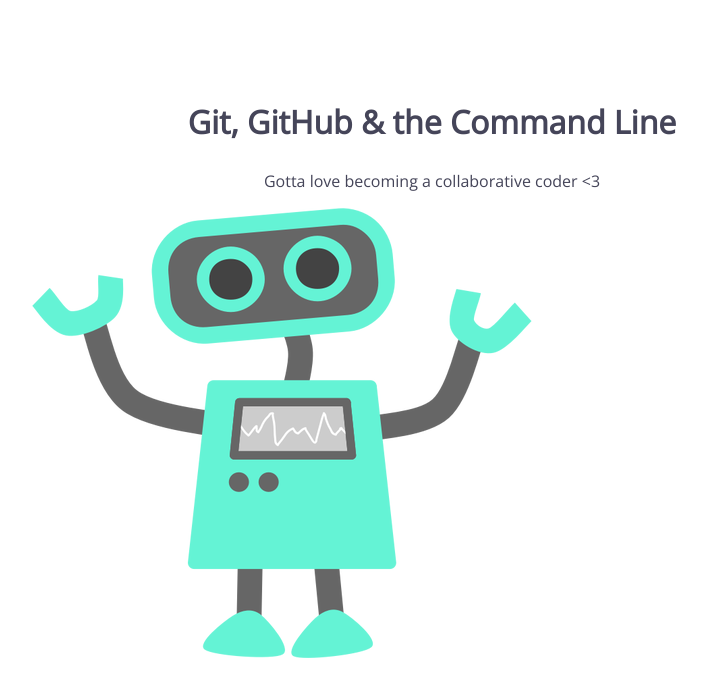
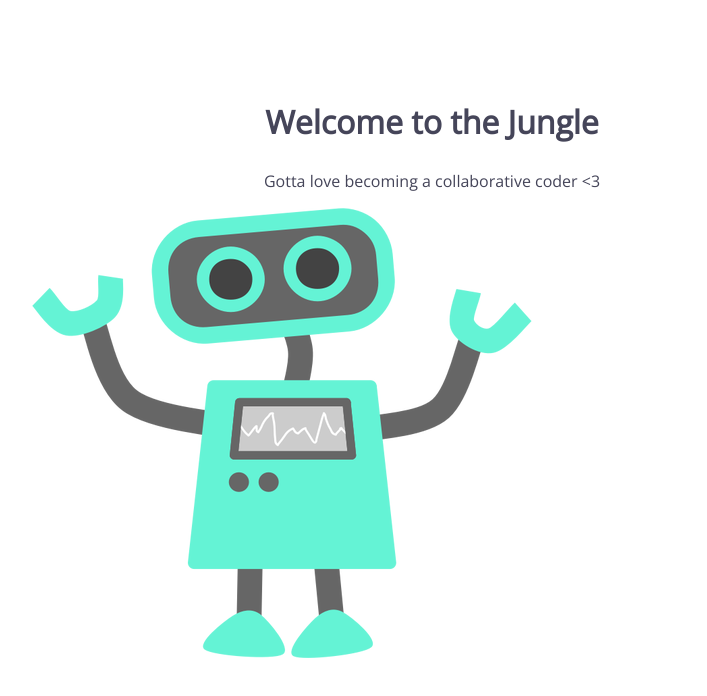
Before and after one commit to mparkstx/105-project, a plain HTML site: page index.html in a window 1280 px wide. Shown: the whole page, without its empty margins (208-915 px from the left). Drawn offline with nearby package versions, Linux system fonts and the light colour scheme.

Commit message:
title change

```diff
--- a/index.html
+++ b/index.html
@@ -8,7 +8,7 @@
 </head>
 <body>
 	<section>
-		<h1>Git, GitHub & the Command Line</h1>
+		<h1>Welcome to the Jungle</h1>
 		<p>Gotta love becoming a collaborative coder <3</p>
 		<img src="img/happy-blue-robot.png">
 	</section>
```
